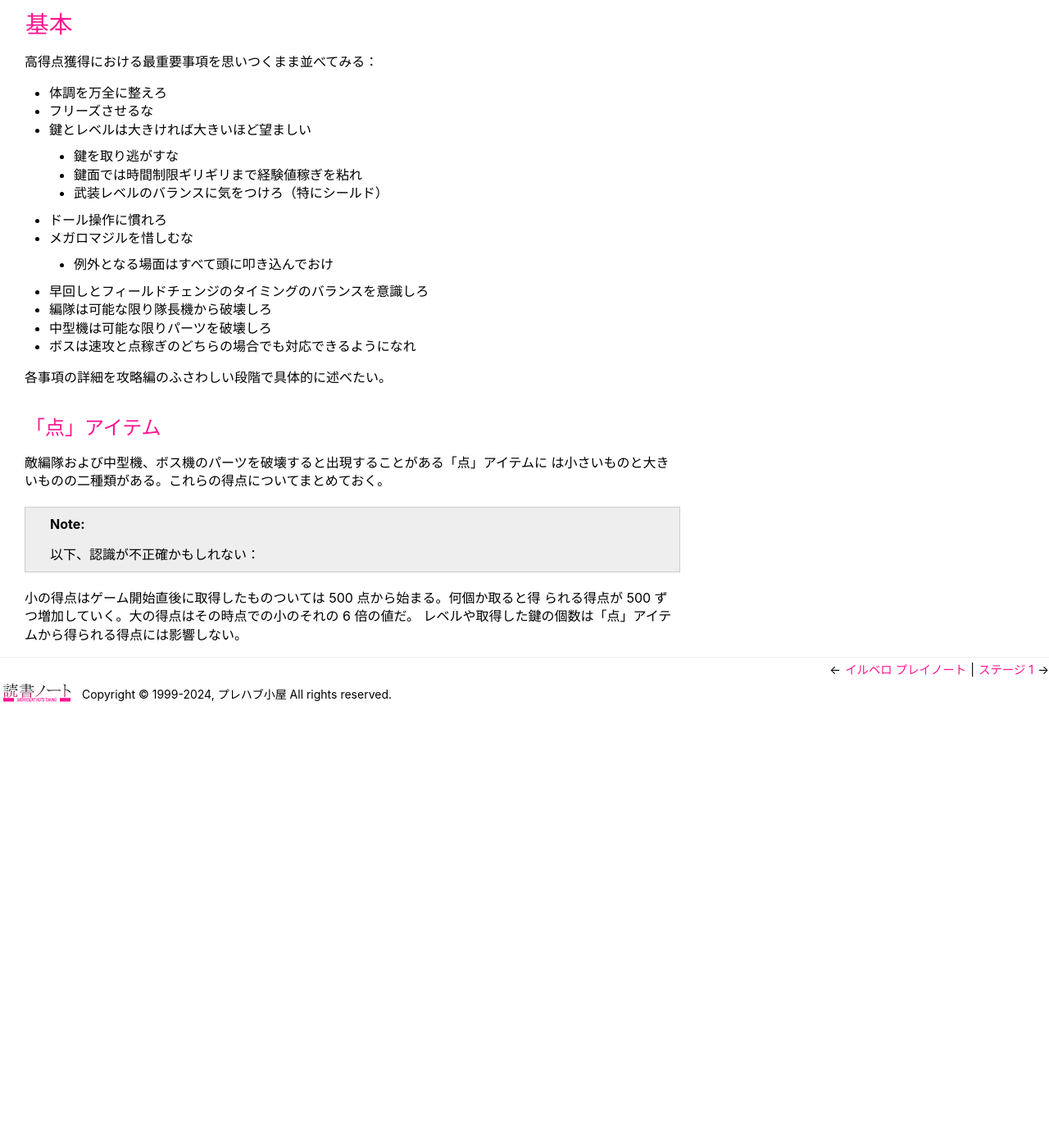
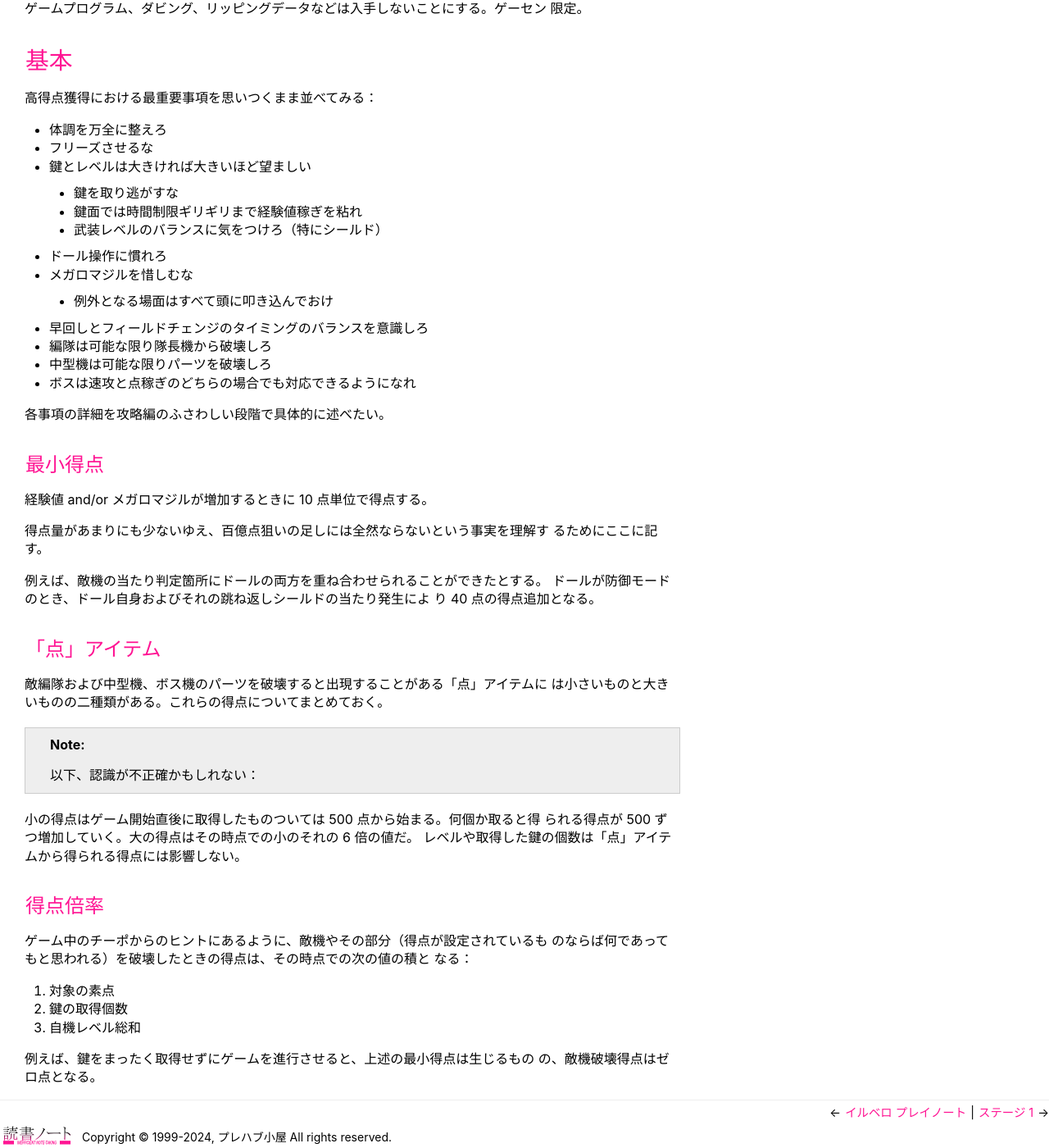
Before and after one commit to showa-yojyo/minibook, a Sphinx documentation site: the page built from source/milestone08/intro.rst, in a window 1280 px wide and 1400 px high, scrolled down 1793 px. Shown: the whole window at 82% size. Built offline with Sphinx 7.4.7, drawn with Linux system fonts in a browser that asks for light colours; before the commit the page ends 2653 px from its top, so only the background shows below that.

Commit message:
milestone08: update text and add an image file [skip ci]

```diff
--- a/source/milestone08/intro.rst
+++ b/source/milestone08/intro.rst
@@ -93,6 +93,18 @@
 
 各事項の詳細を攻略編のふさわしい段階で具体的に述べたい。
 
+最小得点
+---------------------------------------------------------------------
+
+経験値 and/or メガロマジルが増加するときに 10 点単位で得点する。
+
+得点量があまりにも少ないゆえ、百億点狙いの足しには全然ならないという事実を理解す
+るためにここに記す。
+
+例えば、敵機の当たり判定箇所にドールの両方を重ね合わせられることができたとする。
+ドールが防御モードのとき、ドール自身およびそれの跳ね返しシールドの当たり発生によ
+り 40 点の得点追加となる。
+
 「点」アイテム
 ----------------------------------------------------------------------
 
@@ -106,3 +118,17 @@
 小の得点はゲーム開始直後に取得したものついては 500 点から始まる。何個か取ると得
 られる得点が 500 ずつ増加していく。大の得点はその時点での小のそれの 6 倍の値だ。
 レベルや取得した鍵の個数は「点」アイテムから得られる得点には影響しない。
+
+得点倍率
+----------------------------------------------------------------------
+
+ゲーム中のチーポからのヒントにあるように、敵機やその部分（得点が設定されているも
+のならば何であってもと思われる）を破壊したときの得点は、その時点での次の値の積と
+なる：
+
+#. 対象の素点
+#. 鍵の取得個数
+#. 自機レベル総和
+
+例えば、鍵をまったく取得せずにゲームを進行させると、上述の最小得点は生じるもの
+の、敵機破壊得点はゼロ点となる。
```
Also changed, not shown: source/milestone08/index.rst (+5 -3 lines), source/milestone08/stage3.rst (+11 -1 lines), source/_images/milestone08-stage098-freeze.jpg (added).
